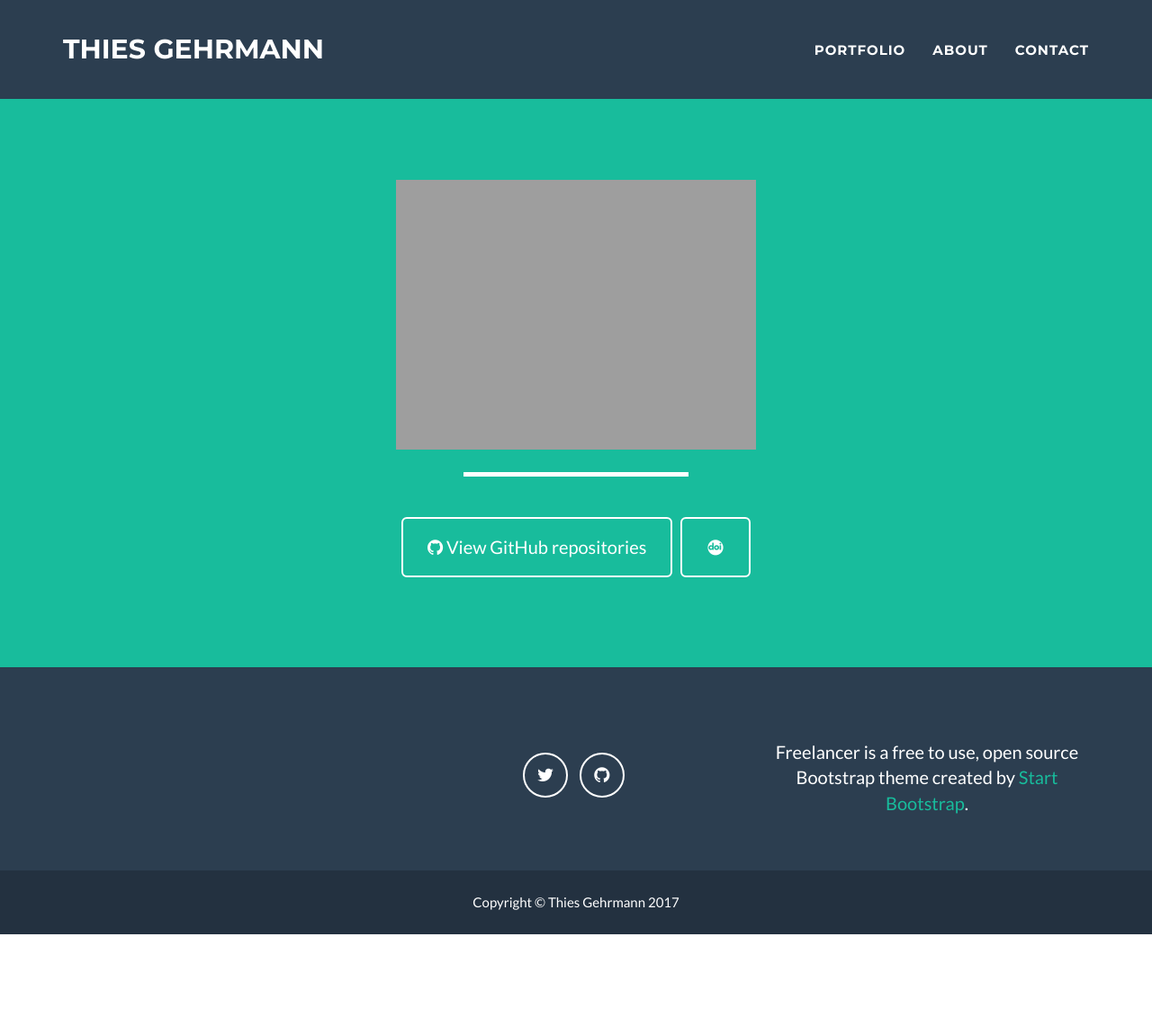
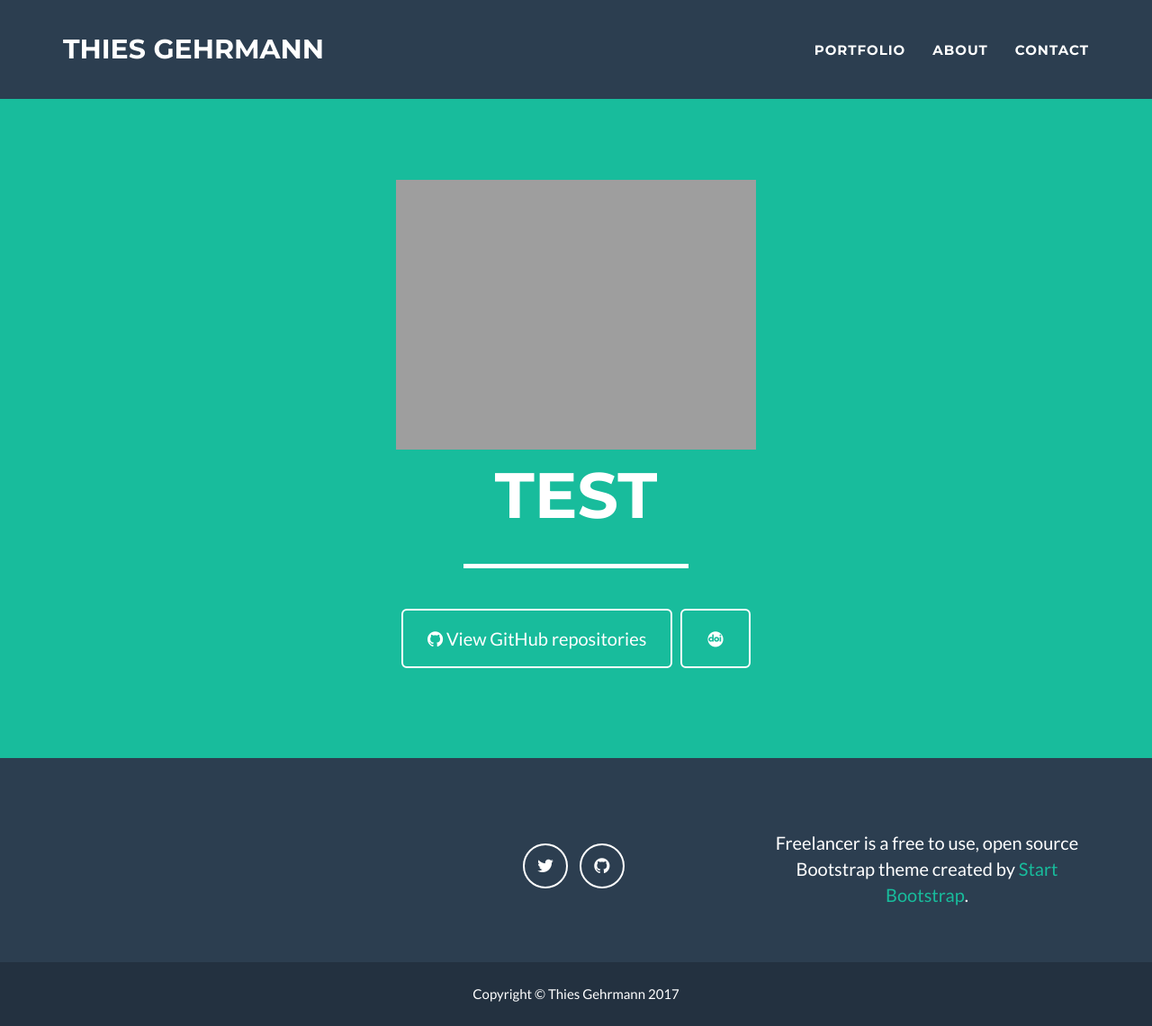
Before and after one commit to thiesgehrmann/thiesgehrmann.github.io, a Jekyll site: the page built from _posts/2014-07-18-project-1.markdown, in a window 1280 px wide and 1141 px high. Shown: the whole window at 90% size. Built offline with Jekyll 4.4.1, drawn with Linux system fonts in a browser that asks for light colours; some web fonts are replaced.

Commit message:
adding post layout

```diff
--- a/_includes/header_post.html
+++ b/_includes/header_post.html
@@ -5,7 +5,7 @@
                 <div class="col-lg-12">
                     <img src="{{site.url}}/img/{{ post.img }}" class="img-responsive img-centered" alt="{{ post.alt }}">
                     <div class="intro-text">
-                        <span class="name">{{ post.title }}</span>
+                        <span class="name">{{ page.title }}</span>
                         <hr class="star-light">
                     </div>
                 </div>
```
